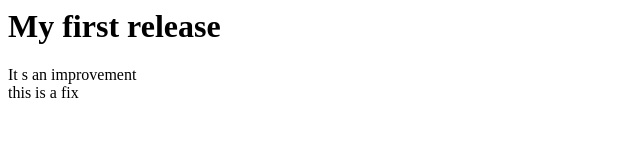
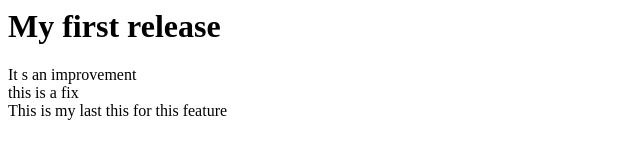
Before and after one commit to tarik12009/breadproject, a plain HTML site: page src/index.html in a window 1280 px wide. Shown: the whole page, without its empty margins (0-640 px from the left). Drawn offline with Linux system fonts and the light colour scheme.

Commit message:
added notes, completed coding

```diff
--- a/src/index.html
+++ b/src/index.html
@@ -5,5 +5,7 @@
 		It s an improvement
 
 		<div>this is a fix</div>
+
+		This is my last this for this feature
 	</body>
 </html>
```
